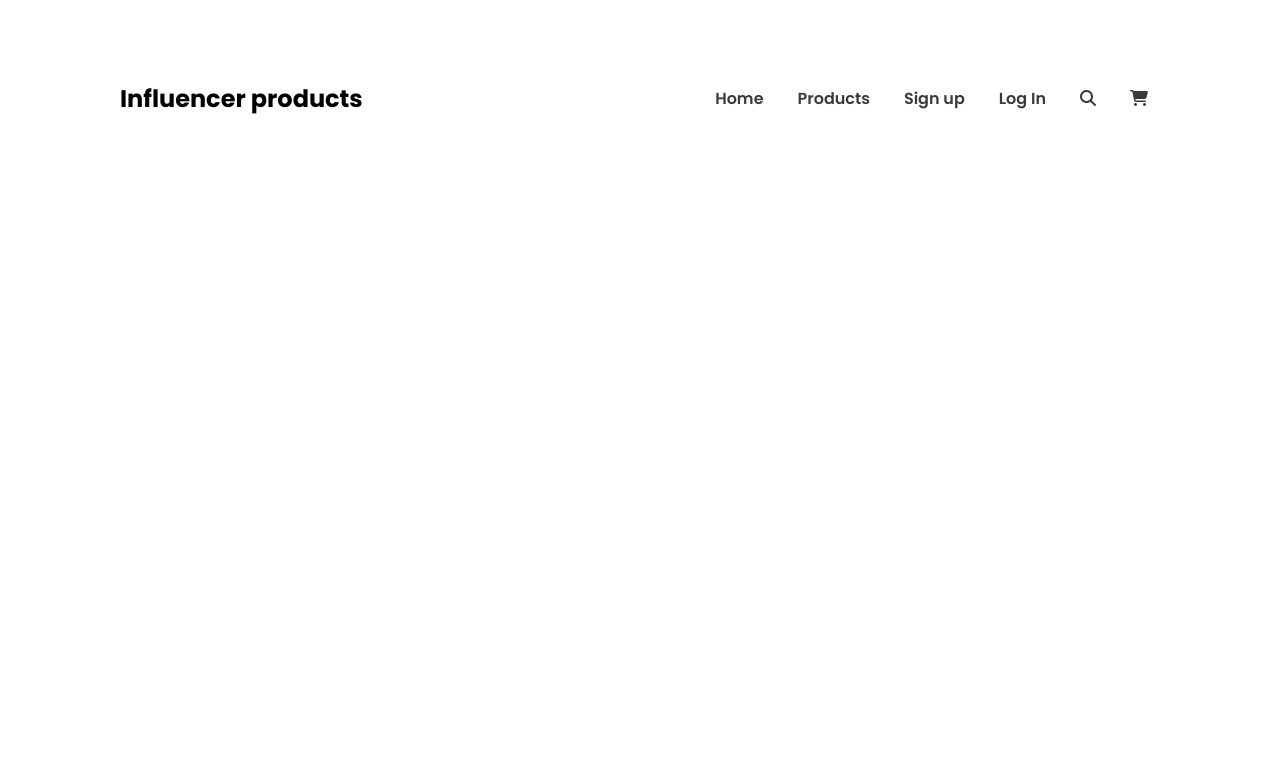
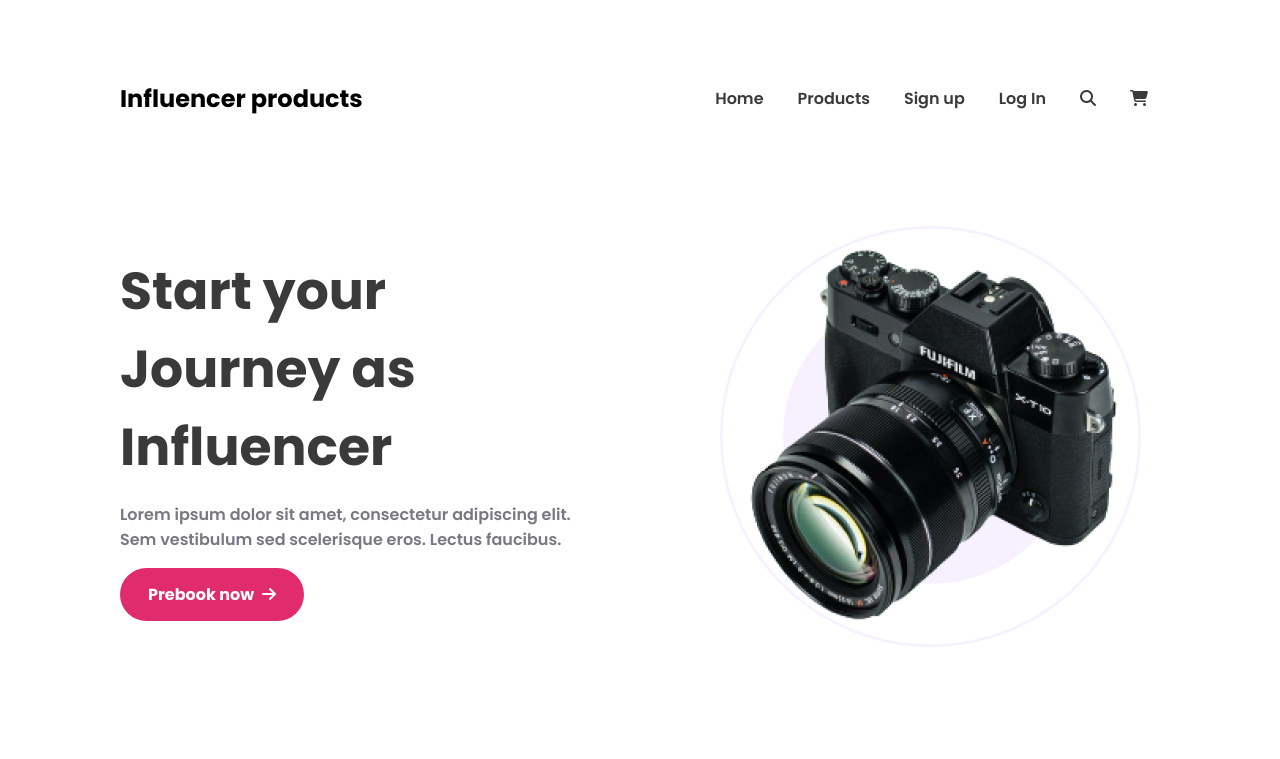
Before and after one commit to imtiazsakib15/influencer-gear, a plain HTML site: page index.html in a window 1280 px wide. Drawn offline with Linux system fonts and the light colour scheme.

Commit message:
Banner creater

```diff
--- a/index.html
+++ b/index.html
@@ -10,14 +10,11 @@
       href="https://fonts.googleapis.com/css2?family=Poppins:wght@400;500;600;700&display=swap"
       rel="stylesheet"
     />
-    <script
-      src="https://kit.fontawesome.com/363766ac37.js"
-      crossorigin="anonymous"
-    ></script>
     <link rel="stylesheet" href="style.css" />
   </head>
   <body>
     <header>
+      <!-- Navbar -->
       <nav>
         <h4 class="brand">Influencer products</h4>
         <ul>
@@ -29,8 +26,29 @@
           <li><i class="fa-solid fa-cart-shopping"></i></li>
         </ul>
       </nav>
+      <!-- Banner -->
+      <section class="banner">
+        <div>
+          <h1 class="banner-title">Start your Journey as Influencer</h1>
+          <p class="banner-description">
+            Lorem ipsum dolor sit amet, consectetur adipiscing elit. Sem
+            vestibulum sed scelerisque eros. Lectus faucibus.
+          </p>
+          <button class="btn-primary">
+            Prebook now <i class="fa-solid fa-arrow-right"></i>
+          </button>
+        </div>
+        <div class="banner-img">
+          <img src="images/main-camera.png" alt="main-camera" />
+        </div>
+      </section>
     </header>
     <main></main>
     <footer></footer>
+
+    <script
+      src="https://kit.fontawesome.com/363766ac37.js"
+      crossorigin="anonymous"
+    ></script>
   </body>
 </html>
--- a/style.css
+++ b/style.css
@@ -23,6 +23,21 @@ ul li {
 
 a {
   text-decoration: none;
+}
+
+.btn-primary {
+  background-color: var(--primary-color);
+  color: #fff;
+  font-size: 1rem;
+  border-radius: 41px;
+  padding: 14px 28px;
+  border: none;
+  font-weight: 700;
+  margin-top: 1rem;
+  display: inline-flex;
+  gap: 8px;
+  align-items: center;
+  cursor: pointer;
 }
 
 /* Header Styles */
@@ -51,3 +66,29 @@ header nav ul li > * {
 .brand {
   font-size: var(--h4-font);
 }
+
+/* Banner Styles */
+.banner {
+  display: flex;
+  justify-content: center;
+  align-items: center;
+  height: 80vh;
+  gap: 8rem;
+}
+
+.banner-title {
+  color: var(--primary-text);
+  font-size: var(--h1-font);
+}
+
+.banner-description {
+  color: var(--secondary-text);
+  font-weight: 600;
+  margin-top: 1rem;
+}
+
+.banner-img {
+  background-image: url(images/circle-design.svg);
+  background-repeat: no-repeat;
+  background-size: contain;
+}
```
